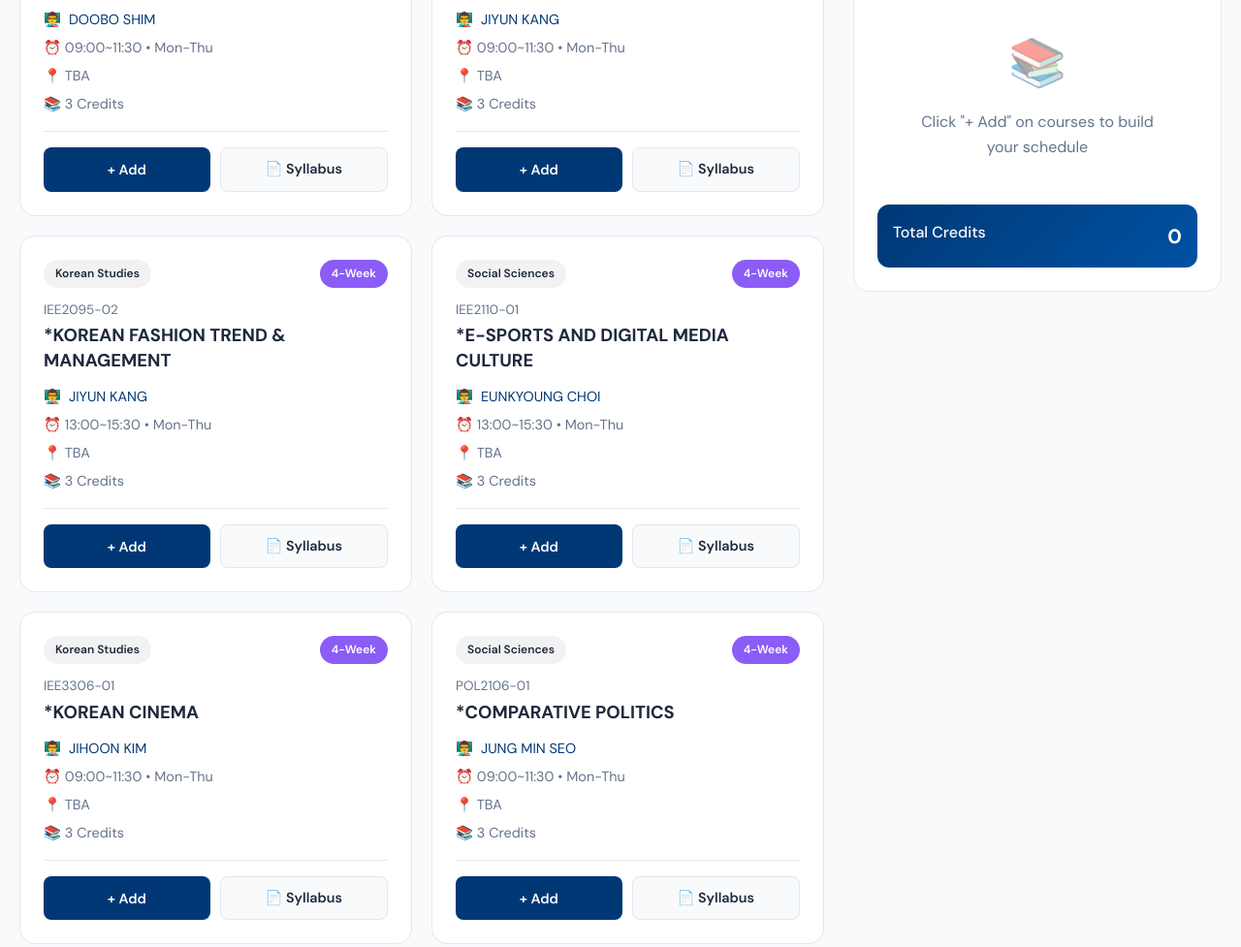
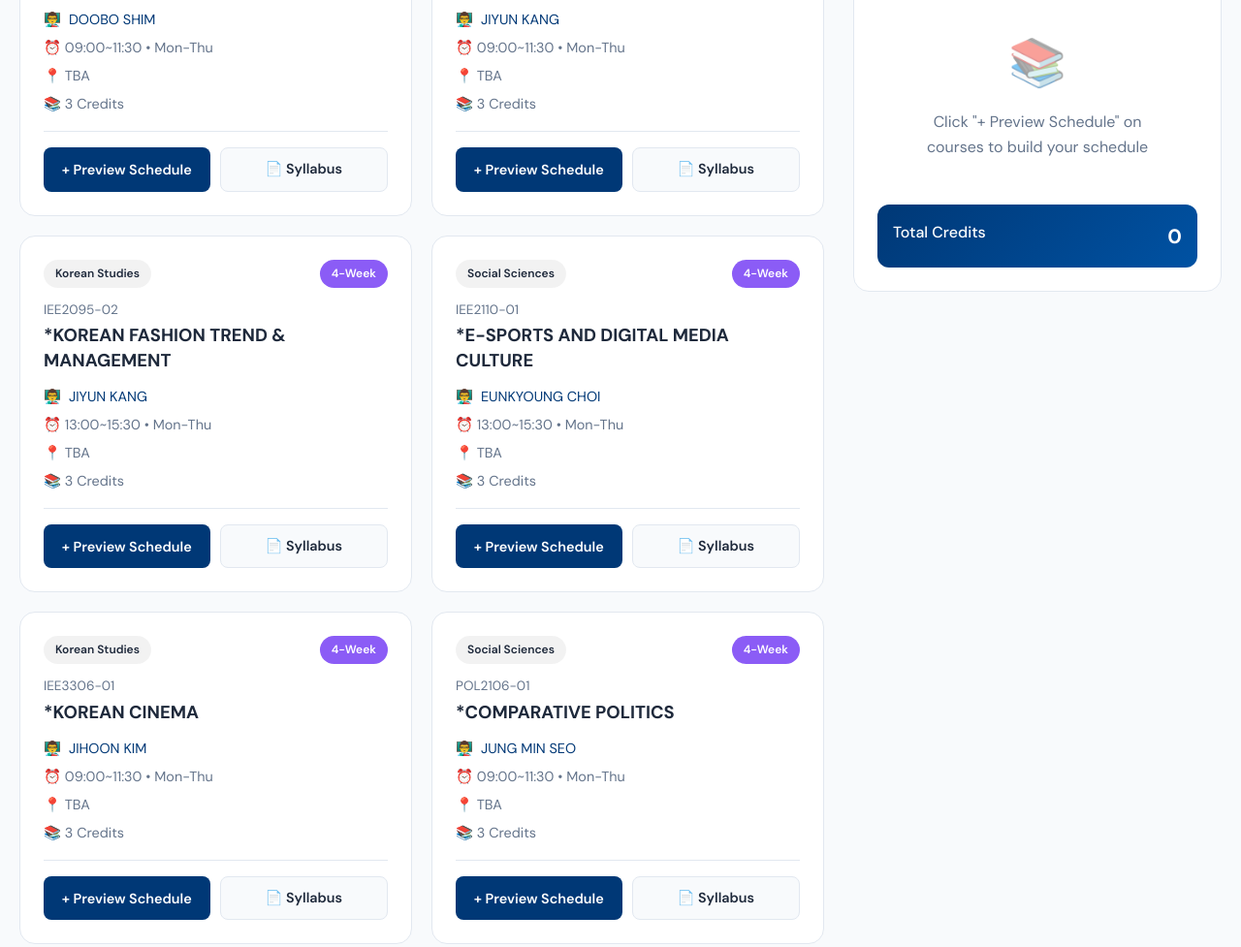
Before and after one commit to summer844/yiss_course, a plain HTML site: page index.html in a window 1280 px wide. Shown: the part 895-1872 px from the top of the page at 97% size. Drawn offline with Linux system fonts and the light colour scheme.

Commit message:
Update index.html
+Add -> + Preview Schedule

```diff
--- a/index.html
+++ b/index.html
@@ -917,7 +917,7 @@
                     <div class="selected-list" id="selectedList">
                         <div class="empty-schedule">
                             <div class="empty-schedule-icon">📚</div>
-                            <p>Click "+ Add" on courses to build your schedule</p>
+                            <p>Click "+ Preview Schedule" on courses to build your schedule</p>
                         </div>
                     </div>
 
@@ -962,7 +962,7 @@
             <div id="mobileSelectedList">
                 <div class="mobile-empty-schedule">
                     <div class="mobile-empty-schedule-icon">📚</div>
-                    <p>Click "+ Add" on courses to build your schedule</p>
+                    <p>Click "+ Preview Schedule" on courses to build your schedule</p>
                 </div>
             </div>
             <div class="mobile-credits-total">
@@ -1115,7 +1115,7 @@
                     </div>
                     <div class="card-actions">
                         <button class="btn btn-add ${isSelected ? 'added' : ''}" onclick="toggleCourse('${c.code}')">
-                            ${isSelected ? '✓ Added' : '+ Add'}
+                            ${isSelected ? '✓ Added' : '+ Preview Schedule'}
                         </button>
                         ${c.syllabus ? `<a href="${c.syllabus}" target="_blank" class="btn btn-syllabus">📄 Syllabus</a>` : ''}
                     </div>
@@ -1203,13 +1203,13 @@
                 const emptyHTML = `
                     <div class="empty-schedule">
                         <div class="empty-schedule-icon">📚</div>
-                        <p>Click "+ Add" on courses to build your schedule</p>
+                        <p>Click "+ Preview Schedule" on courses to build your schedule</p>
                     </div>
                 `;
                 const mobileEmptyHTML = `
                     <div class="mobile-empty-schedule">
                         <div class="mobile-empty-schedule-icon">📚</div>
-                        <p>Click "+ Add" on courses to build your schedule</p>
+                        <p>Click "+ Preview Schedule" on courses to build your schedule</p>
                     </div>
                 `;
                 if (list) list.innerHTML = emptyHTML;
```
